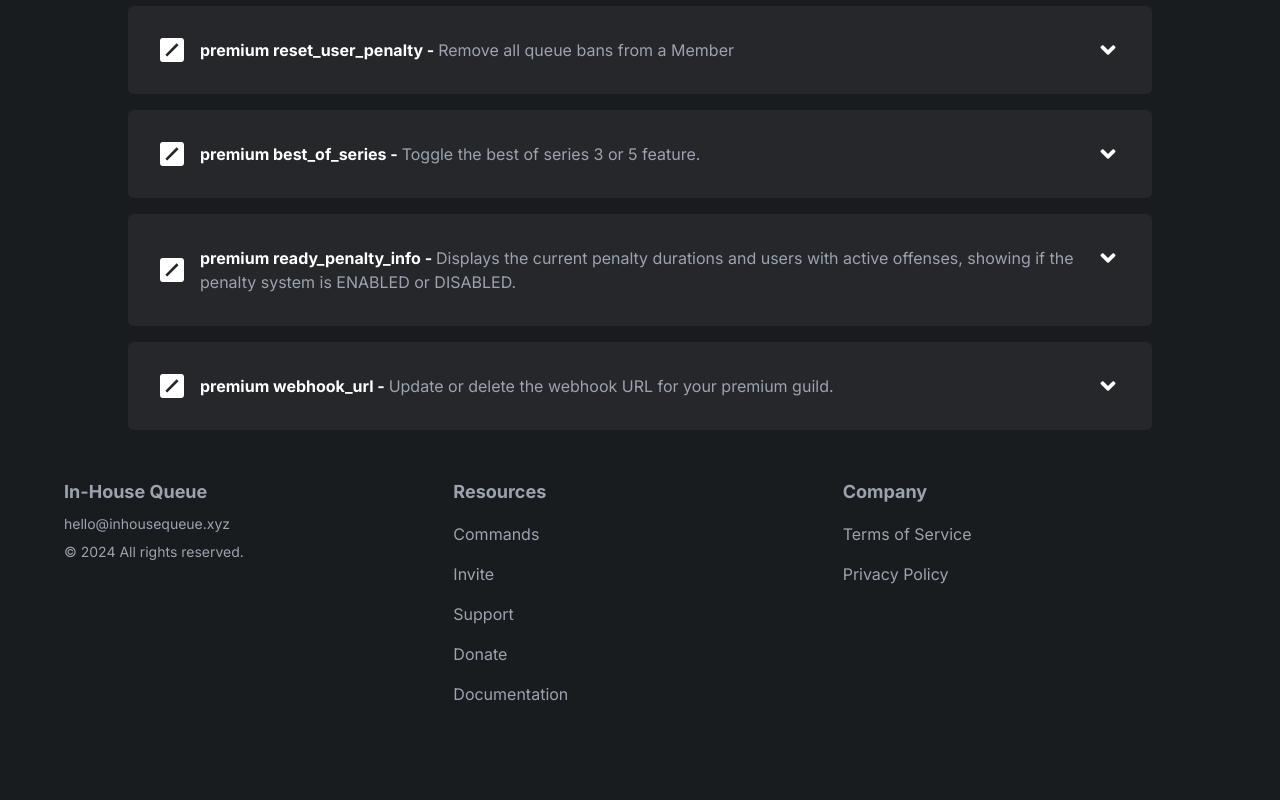
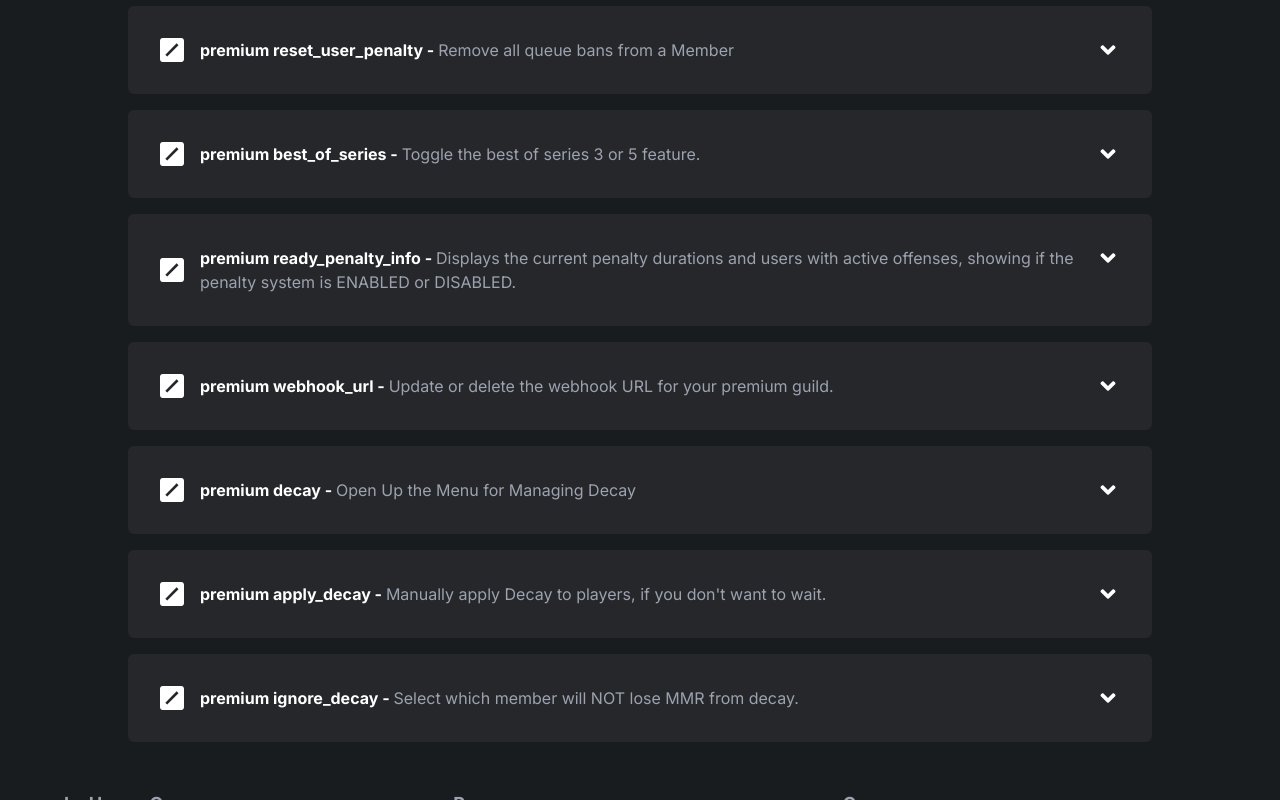
Before and after one commit to ItzDerock/InHouseQueue-site, a Next.js app: page /commands in a window 1280 px wide. Shown: the part 11200-12000 px from the top of the page. Before the commit the page ends 11954 px from the top, so only its background shows below. Built offline with nearby package versions, Linux system fonts and the light colour scheme.

Commit message:
feat: add decay commands (#125)

```diff
--- a/src/data/commands.ts
+++ b/src/data/commands.ts
@@ -1224,6 +1224,39 @@ const commands = [
     "/premium webhook_url True"
   ]
  },
+  {
+  "name": "premium decay",
+  "type": "Premium",
+  "description": "Open Up the Menu for Managing Decay",
+  "usage": [
+    "/premium decay [game]",
+  ],
+  "examples": [
+    "premium decay Overwatch",
+  ]
+ },
+  {
+  "name": "premium apply_decay",
+  "type": "Premium",
+  "description": "Manually apply Decay to players, if you don't want to wait.",
+  "usage": [
+    "/premium apply_decay [game] [queue_channel]",
+  ],
+  "examples": [
+    "premium apply_decay Overwatch #queue",
+  ]
+ },
+   {
+  "name": "premium ignore_decay",
+  "type": "Premium",
+  "description": "Select which member will NOT lose MMR from decay. ",
+  "usage": [
+    "/premium ignore_decay [user] [game]",
+  ],
+  "examples": [
+    "premium ignore_decay @Faker Overwatch",
+  ]
+ },
 
 //   {
 //     "name": "hero",
```
